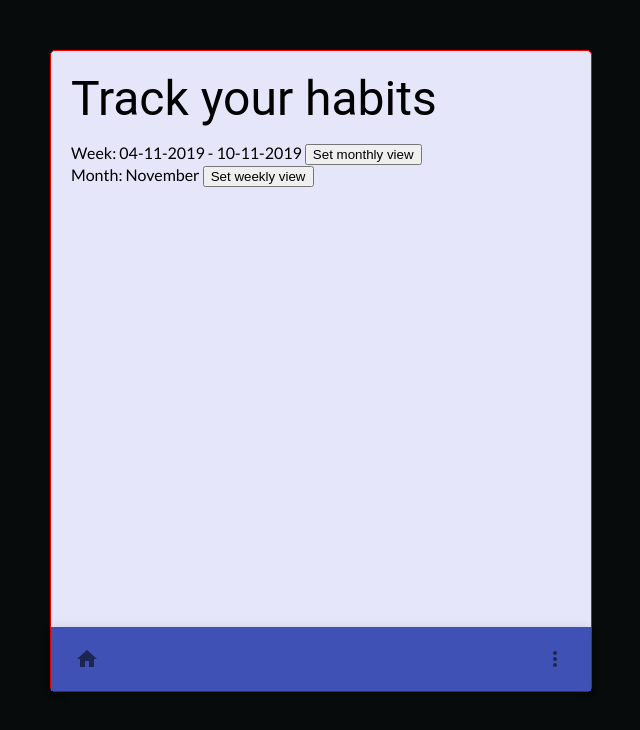
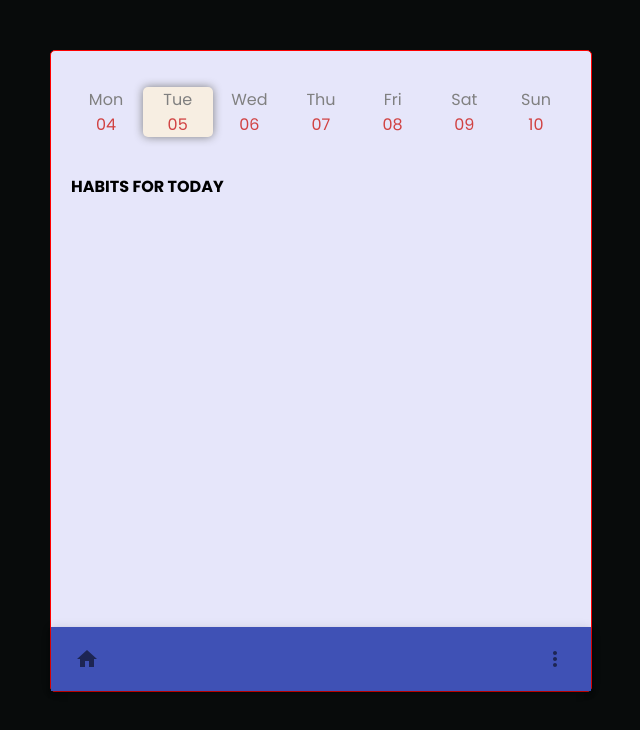
Before and after one commit to agatapst/habit-tracker, a React (Create React App) app: page /main in a window 1280 px wide. Shown: the top 730 px of the page, without its empty margins (319-959 px from the left). Built offline with nearby package versions, Linux system fonts and the light colour scheme.

Commit message:
Add WeekView Component. Add font and color variables.

```diff
--- a/src/App.js
+++ b/src/App.js
@@ -3,14 +3,27 @@ import { HabitList } from './components/HabitList';
 import { Tracker } from './components/Tracker';
 import { Router, Route } from 'react-router-dom';
 import { route } from './config/routes';
-import history from './config/history'
+import history from './config/history';
+import { MuiThemeProvider, createMuiTheme } from '@material-ui/core/styles';
+
+const THEME = createMuiTheme({
+  typography: {
+   "fontFamily": "\"Poppins\", sans-serif",
+   "fontSize": 14,
+   "fontWeightLight": 300,
+   "fontWeightRegular": 400,
+   "fontWeightMedium": 500
+  }
+});
 
 function App() {
   return (
-    <Router history={history}>
-      <Route exact path={route.root()} component={Tracker} />
-      <Route exact path={route.list()} component={HabitList} />
-    </Router>
+    <MuiThemeProvider theme={THEME}>
+        <Router history={history}>
+          <Route exact path={route.root()} component={Tracker} />
+          <Route exact path={route.list()} component={HabitList} />
+        </Router>
+    </MuiThemeProvider>
   );
 }
 
--- a/src/components/Tracker/HabitsToTrack.jsx
+++ b/src/components/Tracker/HabitsToTrack.jsx
@@ -28,9 +28,6 @@ createStyles({
 export const HabitsToTrack = ({habitsList, onTrackHabit}) => {
   const classes = useStyles();
   const [currentWeekDays, setCurrentWeekDays] = useState([]);
-  const startWeekday = moment().startOf('week').format('DD-MM-YYYY');
-  const endWeekday = moment().endOf('week').format('DD-MM-YYYY');
-  const month = moment().format('MMMM');
 
   useEffect(() => {
     locale('en-gb');
@@ -47,8 +44,6 @@ export const HabitsToTrack = ({habitsList, onTrackHabit}) => {
     <Box className={classes.formControl} >
       <Box display="flex" justifyContent="space-between">
         <ul className={classes.habitsList}>
-        <div>Week: {startWeekday} - {endWeekday} <button>Set monthly view</button></div>
-        <div>Month: {month} <button>Set weekly view</button></div>
           {habitsList.map((habit, index) => (
             <li key={index} className={classes.habit}>
               <Box display="flex" alignItems="center">
--- a/src/components/Tracker/index.jsx
+++ b/src/components/Tracker/index.jsx
@@ -5,6 +5,7 @@ import { Box, Typography } from '@material-ui/core';
 import { createStyles, makeStyles } from '@material-ui/core/styles';
 import { appConfig } from '../../config/appConfig'
 import moment from 'moment';
+import { WeekView } from '../WeekView';
 
 const useStyles = makeStyles((theme) =>
 createStyles({
@@ -29,6 +30,11 @@ export const Tracker = () => {
 
   const classes = useStyles();
 
+  const [currentWeekDays, setCurrentWeekDays] = useState([]);
+  const startWeekday = moment().startOf('week').format('DD-MM-YYYY');
+  const endWeekday = moment().endOf('week').format('DD-MM-YYYY');
+  const month = moment().format('MMMM');
+
   useEffect(() => {
     const habits = localStorage.getItem('habitsList');
      if(habits) {
@@ -39,6 +45,11 @@ export const Tracker = () => {
   useEffect(() => {
     localStorage.setItem('habitsList', JSON.stringify(habitsList));
   }, [habitsList]);
+
+  useEffect(() => {
+    const firstDayOfWeek = moment().startOf('week');
+    setCurrentWeekDays([...Array(7)].map((_, i) => moment(firstDayOfWeek).add(i, 'day')));
+  }, []);
 
   const handleTrackHabit = (trackedHabit, isTracked) => {
     const today = moment().format('YYYY-MM-DD');
@@ -54,10 +65,11 @@ export const Tracker = () => {
 
   return (
     <Box className={classes.mainContainer}>
-      <Box display="flex" justifyContent="space-between">
-        <Typography variant="h3">
-          Track your habits
-        </Typography>
+      <Box display="flex" flexDirection="column">
+      <WeekView days={currentWeekDays} />
+      {/* <div>Week: {startWeekday} - {endWeekday} <button>Set monthly view</button></div>
+      <div>Month: {month} <button>Set weekly view</button></div> */}
+      <h4>HABITS FOR TODAY</h4>
       </Box>
       <HabitsToTrack habitsList={habitsList} onTrackHabit={handleTrackHabit} />
       <Navbar/>
--- /dev/null
+++ b/src/components/WeekView/index.jsx
@@ -0,0 +1,56 @@
+import React from 'react';
+import { Box } from '@material-ui/core';
+import { Checkbox } from '@material-ui/core';
+import moment from 'moment';
+import { colors } from '../../styles/variables';
+import { createStyles, makeStyles } from '@material-ui/core/styles';
+
+const useStyles = makeStyles(() =>
+    createStyles({
+        weekdaysList: {
+            display: 'flex',
+            flexDirection: 'row',
+            justifyContent: 'space-between',
+            width: '100%',
+            padding: 0,
+            listStyleType: 'none',
+
+            '& > *': {
+                width: '14%',
+                borderRadius: '5px',
+                boxShadow: '10px 5px 10px black'
+            }
+        },
+        day: {
+            textAlign: 'center',
+            color: colors.darkRed,
+        },
+        weekday: {
+            textAlign: 'center',
+            color: 'grey'
+        }
+    }),
+);
+
+export const WeekView = ({days, trackedDays}) => {
+  const classes = useStyles()
+  const isToday = day => day.isSame(moment(), "day");
+  const formatDateWeekday = day => day.format('ddd');
+  const formatDate = day => day.format('DD');
+
+  return (
+    <div>
+      <ul className={classes.weekdaysList}>
+        {days.map((day, index) => (
+          <li key={index} style={{backgroundColor: isToday(day) ? colors.beige : 'transparent',
+                                  boxShadow: isToday(day) ? '0 0 10px grey' : 'none'}}>
+          <Box display="flex" flexDirection="column">
+            <span className={classes.weekday}>{formatDateWeekday(day)}</span>
+            <span className={classes.day}>{formatDate(day)}</span>
+          </Box>
+          </li>
+        ))}
+      </ul>
+    </div>
+  );
+}
--- a/src/index.css
+++ b/src/index.css
@@ -1,6 +1,8 @@
+@import url('https://fonts.googleapis.com/css?family=Poppins:300,400,500,700');
+
 body {
   margin: 0;
-  font-family: 'Lato', sans-serif;
+  font-family: 'Poppins', sans-serif;
   -webkit-font-smoothing: antialiased;
   -moz-osx-font-smoothing: grayscale;
   background: #080B0B;
--- /dev/null
+++ b/src/styles/variables.js
@@ -0,0 +1,5 @@
+export const colors = {
+    mainRed: '#e75353',
+    darkRed: '#D14242',
+    beige: '#F7EEE2'
+}
```
